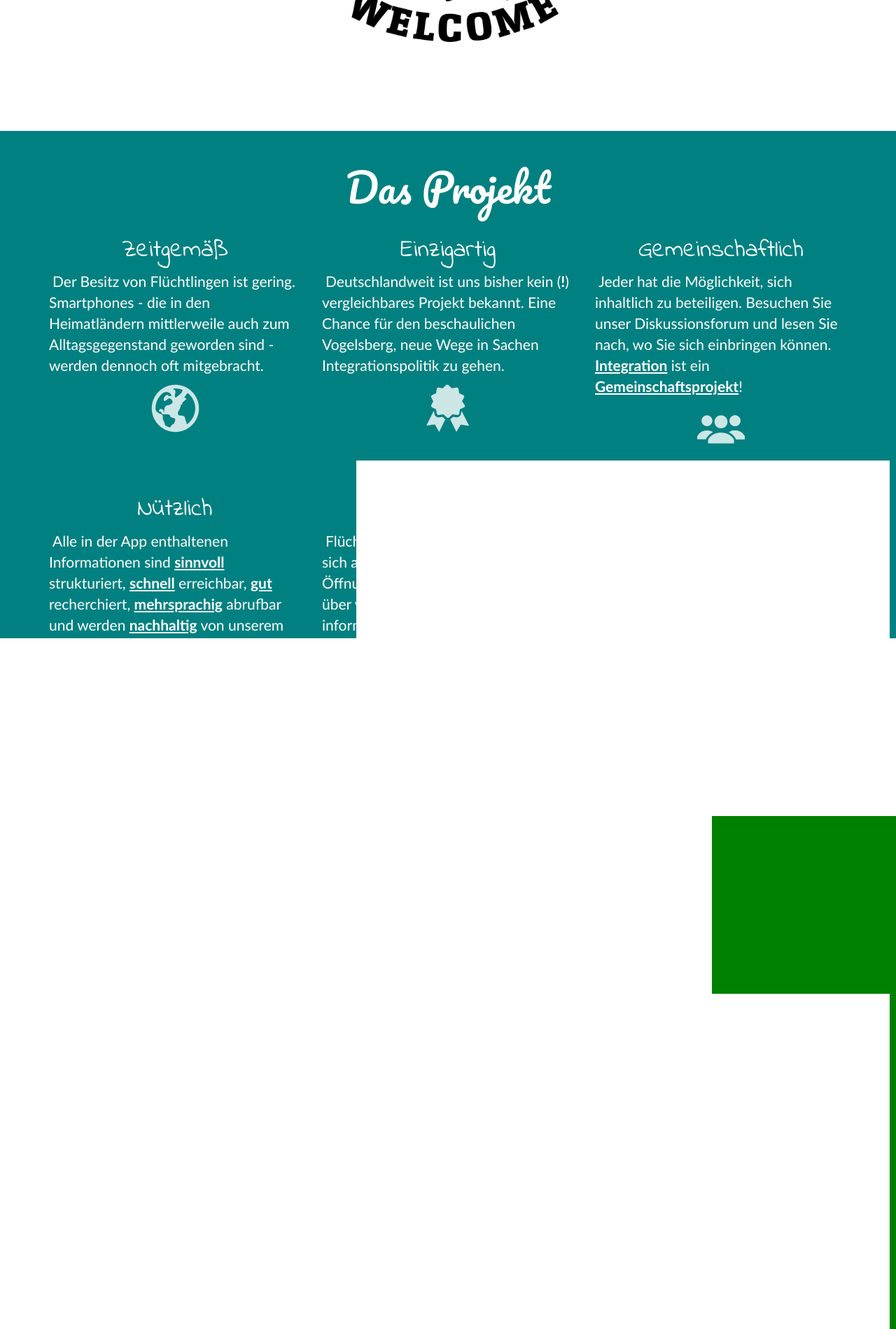
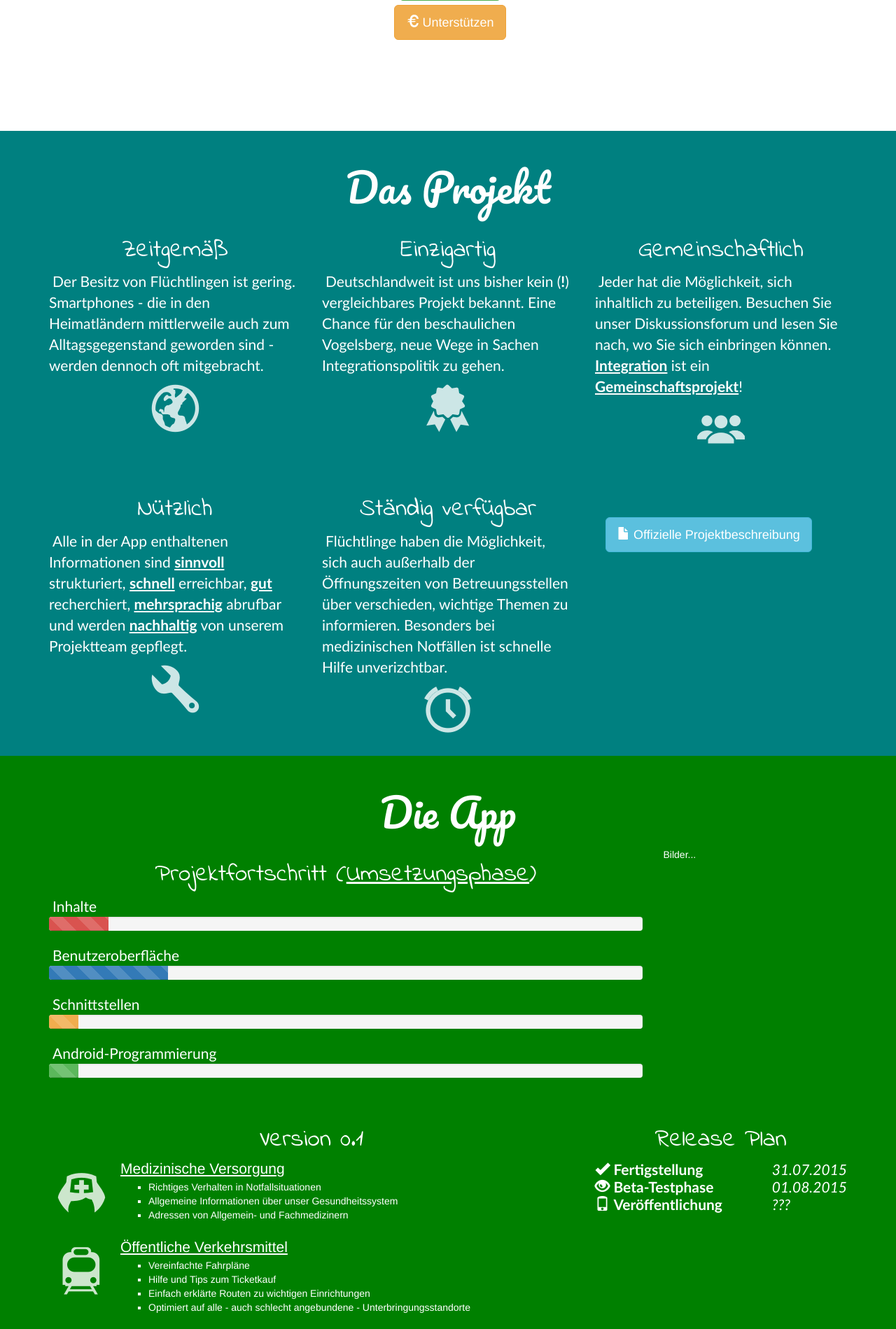
Before and after one commit to ThEmKay/rhvb-web, a PHP site: page / in a window 1280 px wide. Shown: the part 613-2512 px from the top of the page at 70% size. Run offline with PHP 8.4, Linux system fonts and the light colour scheme; some libraries are stand-ins or nearby versions.

Commit message:
Skalierungstest 3

```diff
--- a/index.html
+++ b/index.html
@@ -56,19 +56,20 @@ $(document).ready(function(){
           <div class="jumbotron" style="margin:0">
             <h1>RefugeeHelp VB</h1>
             <p id="subtitle" style="margin-top:30px">Die Smarthpone App zur Orientierung und Integration im Vogelsberg!</p>
+            <img src="img/refugees-welcome.png" style="width:300px;margin:20px 0px 0px 20px" />
             <p>
               <div class="container">
-                <div class="col-lg-12">
+                <div class="col-sm-12">
                   <a id="btn-learn-more" class="btn btn-info btn-lg" href="#dasprojekt" role="button" style="height:50px">
                     <span class="glyphicon glyphicon-plus"></span>&nbsp;Mehr erfahren
                   </a>
                 </div>
-                <div class="col-lg-12">
+                <div class="col-sm-12">
                   <a id="btn-learn-more" class="btn btn-success btn-lg" href="http://heteria.de/board" target="blank" role="button" style="height:50px">
                     <span class="glyphicon glyphicon-wrench"></span>&nbsp;Mitmachen
                   </a>
                 </div>
-                <div class="col-lg-12">
+                <div class="col-sm-12">
                   <a id="btn-learn-more" class="btn btn-warning btn-lg" href="#" role="button" style="height:50px">
                     <span class="glyphicon glyphicon-euro"></span>&nbsp;Unterst&uuml;tzen
                   </a>
@@ -81,7 +82,7 @@ $(document).ready(function(){
     </div>
     <div class="row">
     	<div class="col-md-12" style="text-align:center">
-    	  <img src="img/refugees-welcome.png" style="width:300px;margin:20px 0px 0px 20px" />
+
     	</div>
       <div class=col-md-12>
         &nbsp;
@@ -274,9 +275,9 @@ $(document).ready(function(){
             <div class="media-body">
               <h4 class="media-heading">Medizinische Versorgung</h4>
               <ul>
-                <li>- Richtiges Verhalten in Notfallsituationen</li>
-                <li>- Allgemeine Informationen &uuml;ber unser Gesundheitssystem</li>
-                <li>- Adressen von Allgemein- und Fachmedizinern</li>
+                <li>Richtiges Verhalten in Notfallsituationen</li>
+                <li>Allgemeine Informationen &uuml;ber unser Gesundheitssystem</li>
+                <li>Adressen von Allgemein- und Fachmedizinern</li>
               </ul>
             </div>
           </div>
@@ -289,10 +290,10 @@ $(document).ready(function(){
             <div class="media-body">
               <h4 class="media-heading">&Ouml;ffentliche Verkehrsmittel</h4>
               <ul>
-                <li>- Vereinfachte Fahrpl&auml;ne</li>
-                <li>- Hilfe und Tips zum Ticketkauf</li>
-                <li>- Einfach erkl&auml;rte Routen zu wichtigen Einrichtungen</li>
-                <li>- Optimiert auf alle - auch schlecht angebundene - Unterbringungsstandorte</li>
+                <li>Vereinfachte Fahrpl&auml;ne</li>
+                <li>Hilfe und Tips zum Ticketkauf</li>
+                <li>Einfach erkl&auml;rte Routen zu wichtigen Einrichtungen</li>
+                <li>Optimiert auf alle - auch schlecht angebundene - Unterbringungsstandorte</li>
               </ul>
             </div>
           </div>
@@ -305,8 +306,8 @@ $(document).ready(function(){
             <div class="media-body">
               <h4 class="media-heading">Veranstaltungskalender</h4>
               <ul>
-                <li>- Hinweis auf besuchenswerte Veranstaltungen um Kontakt mit Einheimischen aufzunehmen</li>
-                <li>- Termine und &Ouml;ffnungszeiten der Lernzentren und &Auml;mter</li>
+                <li>Hinweis auf besuchenswerte Veranstaltungen um Kontakt mit Einheimischen aufzunehmen</li>
+                <li>Termine und &Ouml;ffnungszeiten der Lernzentren und &Auml;mter</li>
               </ul>
             </div>
           </div>
--- a/layout.css
+++ b/layout.css
@@ -109,8 +109,7 @@ h2{
 
 ul{
   margin: 0;
-  list-style-type: none;
-  padding: 0
+  list-style-type: square
 }
 
 .media-body > h4{
@@ -119,7 +118,8 @@ ul{
 }
 
 .media-body > ul{
-  font-size: 1em
+  font-size: 1em;
+  list-style-type: square
 }
 
 .support-container > div{
```
